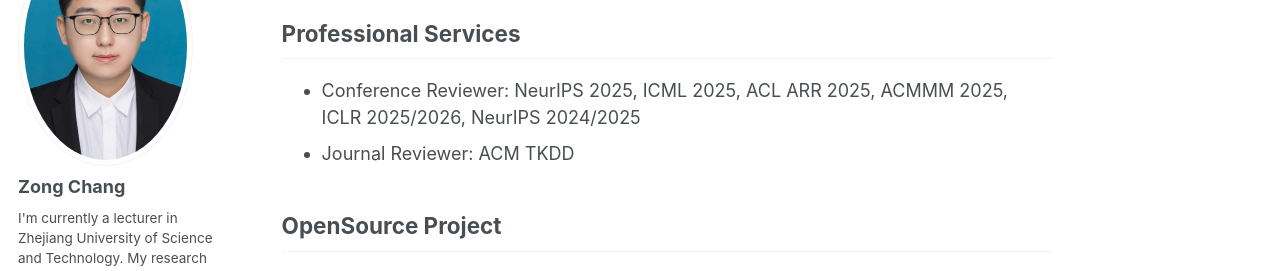
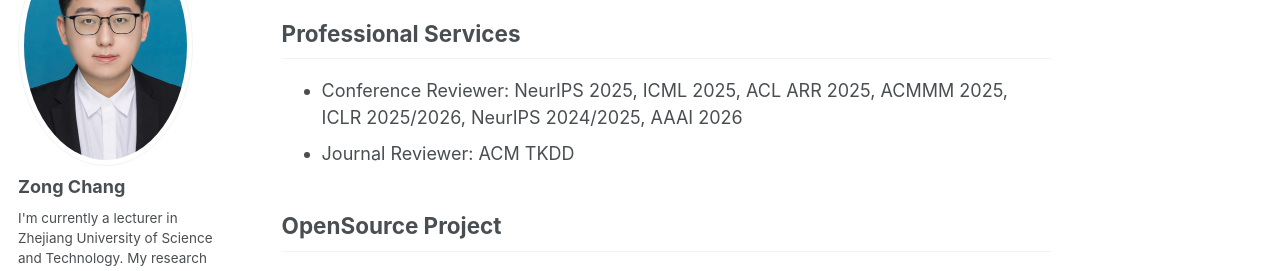
Before and after one commit to changzong/changzong.github.io, a Jekyll site: the page built from _pages/about.md, in a window 1280 px wide and 900 px high, scrolled down 373 px. Shown: the part 180-451 px from the top of the window. Built offline with Jekyll 4.4.1, drawn with Linux system fonts in a browser that asks for light colours; some web fonts are replaced.

Commit message:
udpate about

```diff
--- a/_pages/about.md
+++ b/_pages/about.md
@@ -14,7 +14,7 @@ I receive my Ph.D. degree from Zhejiang University ([ZJU](https://www.zju.edu.cn
 Multimodal Fusion, Multi-Agent Systems, Biomedical AI, Complex Systems
 
 ## Professional Services
-- Conference Reviewer: NeurIPS 2025, ICML 2025, ACL ARR 2025, ACMMM 2025, ICLR 2025/2026, NeurIPS 2024/2025
+- Conference Reviewer: NeurIPS 2025, ICML 2025, ACL ARR 2025, ACMMM 2025, ICLR 2025/2026, NeurIPS 2024/2025, AAAI 2026
 - Journal Reviewer: ACM TKDD
 
 ## OpenSource Project
```
